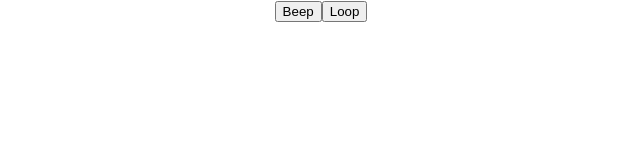
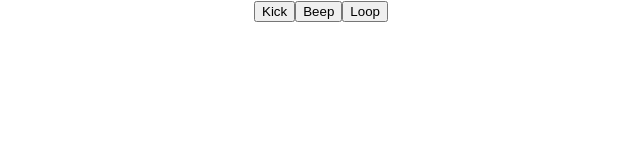
Before and after one commit to alexfiftysix/drum-time, a React (Create React App) app: page / in a window 1280 px wide. Shown: the top 160 px of the page, without its empty margins (319-959 px from the left). Built offline with nearby package versions, Linux system fonts and the light colour scheme.

Commit message:
Add a kick

```diff
--- a/src/components/Controller.tsx
+++ b/src/components/Controller.tsx
@@ -1,8 +1,10 @@
 import { Looper } from "./Looper";
 import { Bleep } from "./Bleep";
+import { Kick } from "./Kick";
 
 export const Controller = () => (
   <div>
+    <Kick />
     <Bleep />
     <Looper />
   </div>
--- /dev/null
+++ b/src/components/Kick.tsx
@@ -0,0 +1,9 @@
+import * as Tone from "tone";
+
+export const Kick = () => {
+  const synth = new Tone.MembraneSynth().toDestination();
+
+  return (
+    <button onClick={() => synth.triggerAttackRelease("C1", "8n")}>Kick</button>
+  );
+};
```
